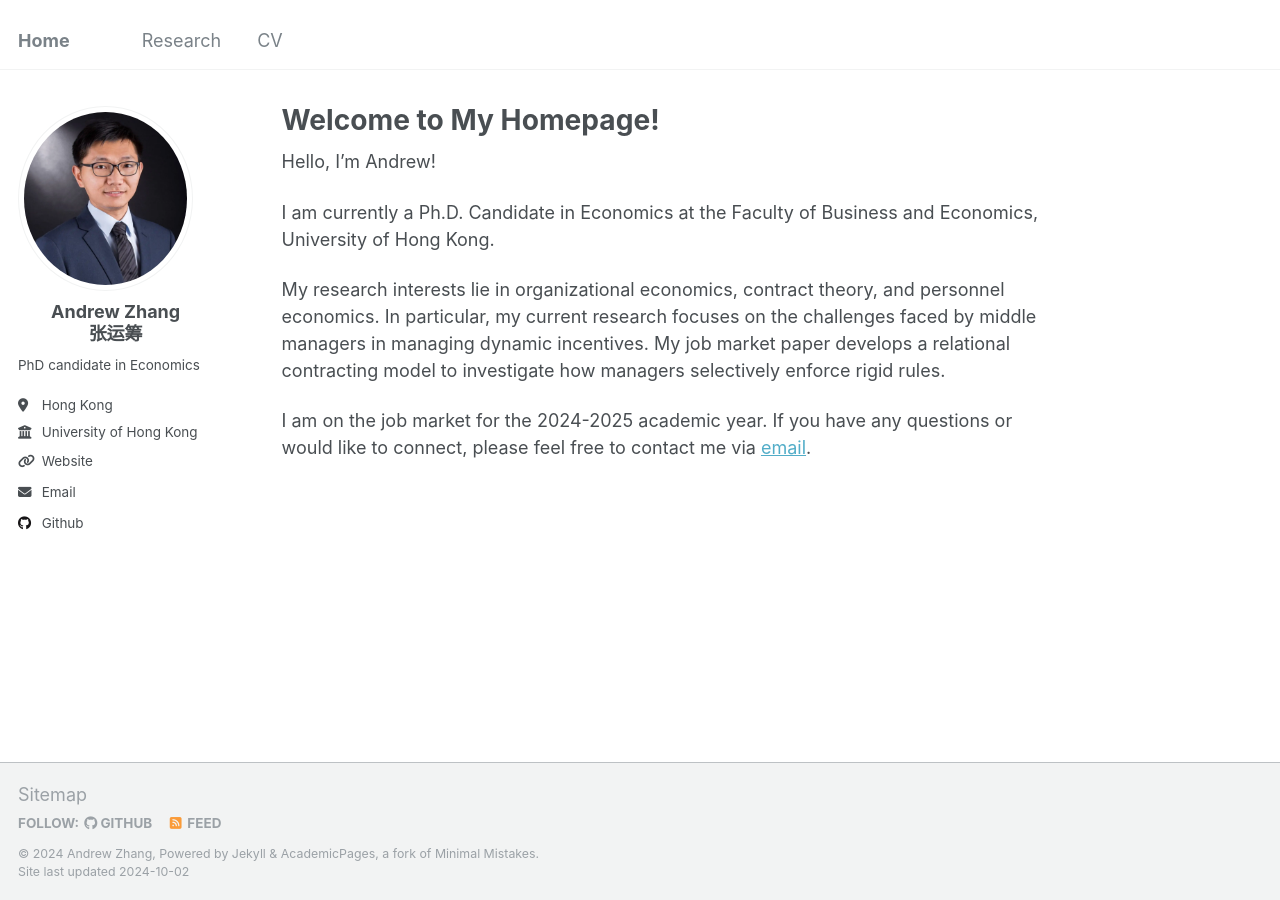
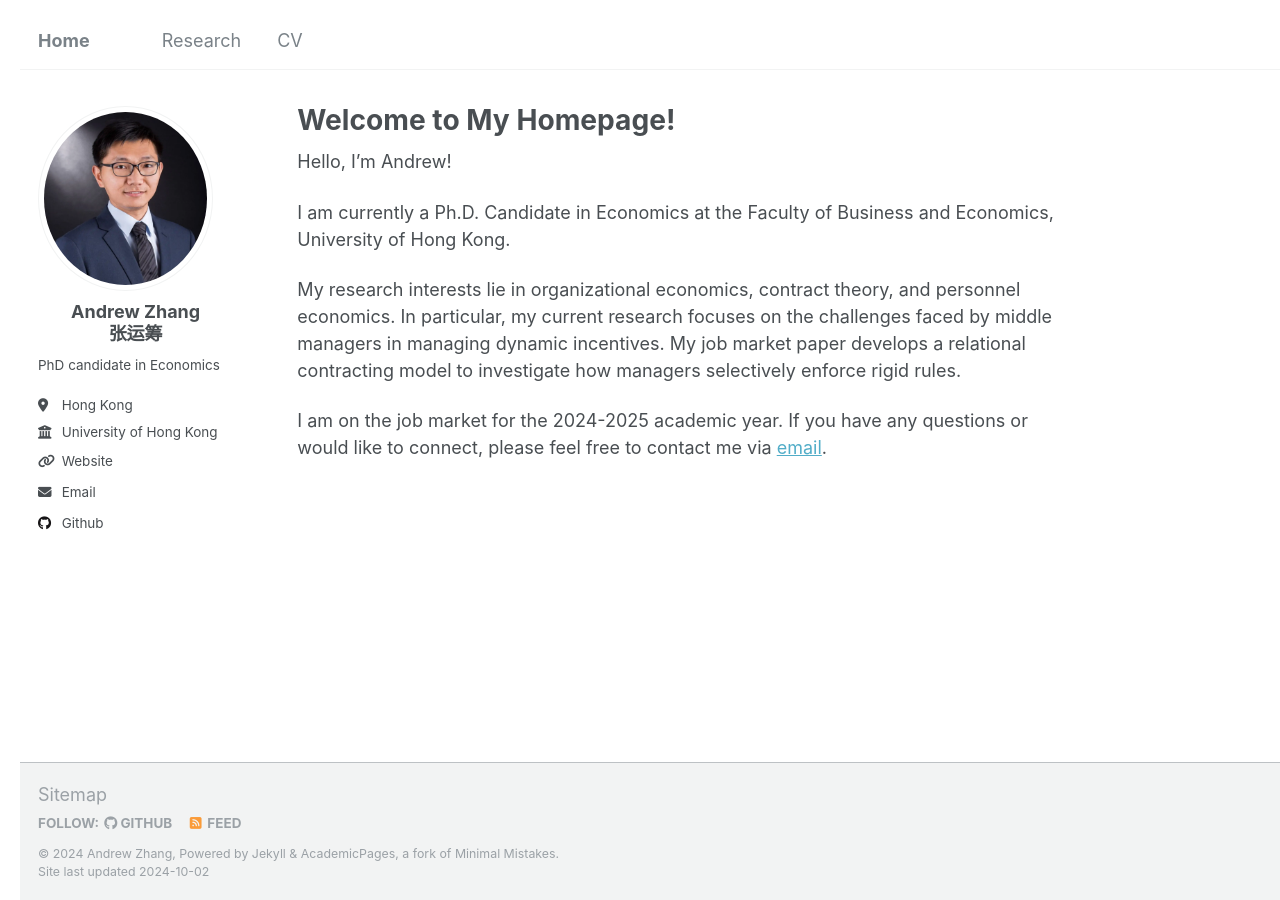
Before and after one commit to Andrew-YC-Zhang/andrew-yc-zhang.github.io, a Jekyll site: the page built from _pages/about.md, in a window 1280 px wide. Built offline with Jekyll 4.4.1, drawn with Linux system fonts in a browser that asks for light colours.

Commit message:
Update _base.scss

```diff
--- a/_sass/_base.scss
+++ b/_sass/_base.scss
@@ -8,7 +8,7 @@ html {
 }
 
 body {
-  margin: 0;
+  margin-left: 20px;
   padding: $masthead-height 0 0;
   padding-bottom: 9em;
   color: $text-color;
```
